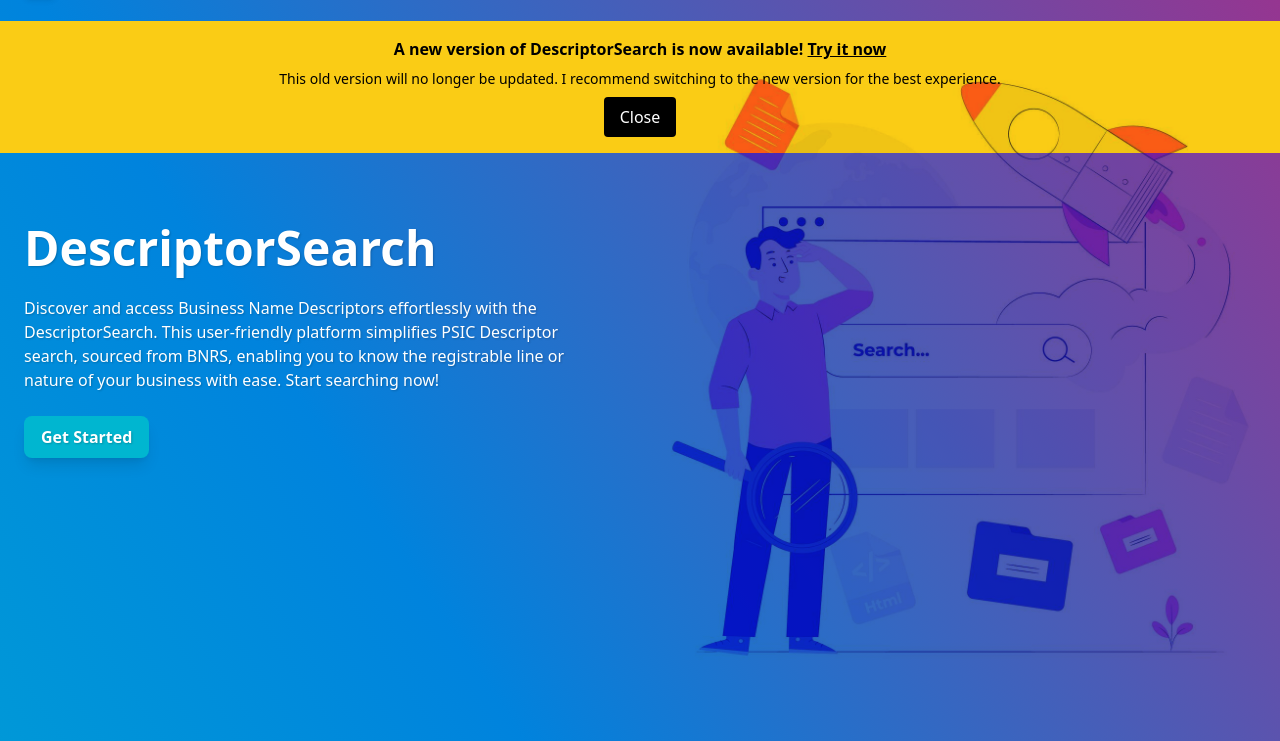
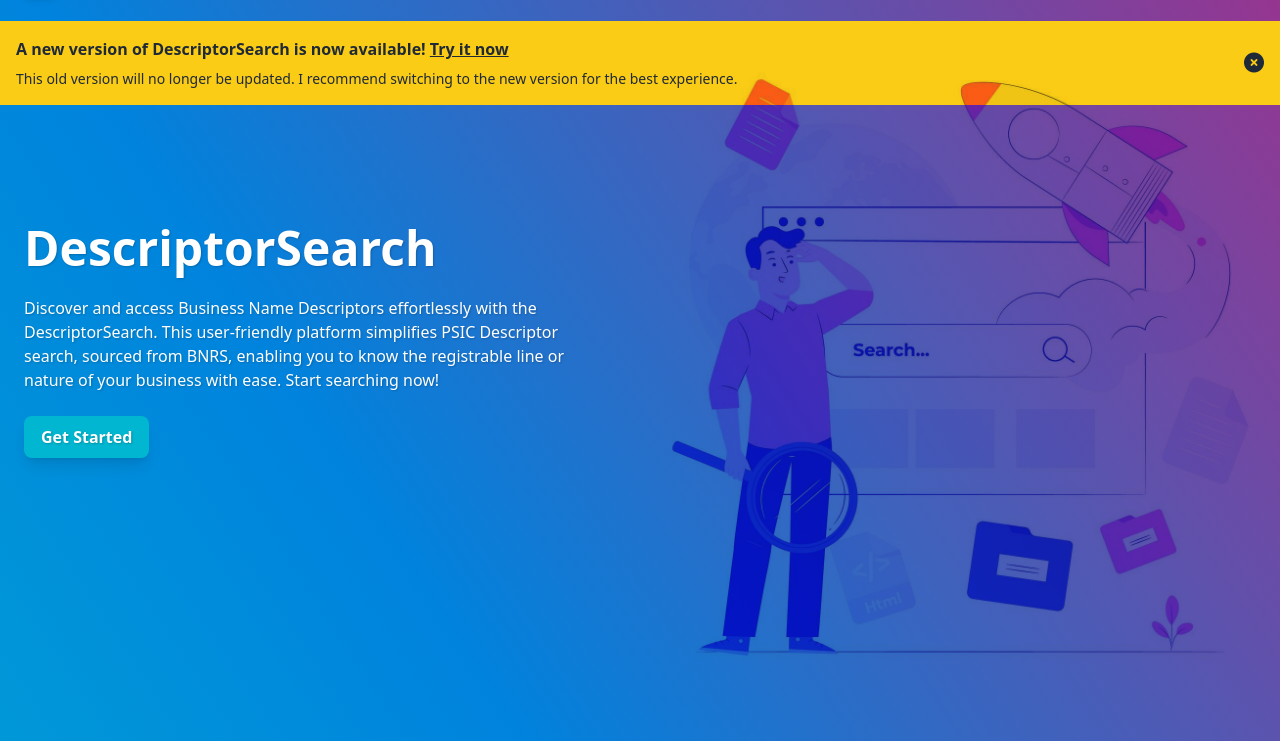
Before and after one commit to rylCodes/bn-descriptor-search, a website: page index.html in a window 1280 px wide. Shown: the part 59-800 px from the top of the page. Drawn offline with Linux system fonts and the light colour scheme.

Commit message:
chore: update notification banner style

```diff
--- a/index.html
+++ b/index.html
@@ -161,10 +161,9 @@
           />
         </div>
       </div>
-      <div
-        id="notification-banner"
-        class="bg-yellow-400 text-black p-4 text-center"
-      >
+      <div id="notification-banner" class="bg-yellow-400 text-gray-800 p-4">
+        <div class="flex justify-between w-full max-w-7xl mx-auto">
+          <div>
             <p class="font-bold">
               A new version of DescriptorSearch is now available!
               <a
@@ -174,15 +173,17 @@
               >
             </p>
             <p class="text-sm mt-2">
-          This old version will no longer be updated. I recommend switching to
-          the new version for the best experience.
+              This old version will no longer be updated. I recommend switching
+              to the new version for the best experience.
             </p>
+          </div>
           <button
             onclick="closeNotification()"
-          class="mt-2 bg-black text-white px-4 py-2 rounded hover:bg-gray-800"
+            class="text-gray-800 hover:text-black"
           >
-          Close
+            <i class="fa-solid fa-circle-xmark text-xl"></i>
           </button>
+        </div>
       </div>
     </header>
 
```
Also changed, not shown: src/output.css. Lines whose indentation alone changed are shown as unchanged.
